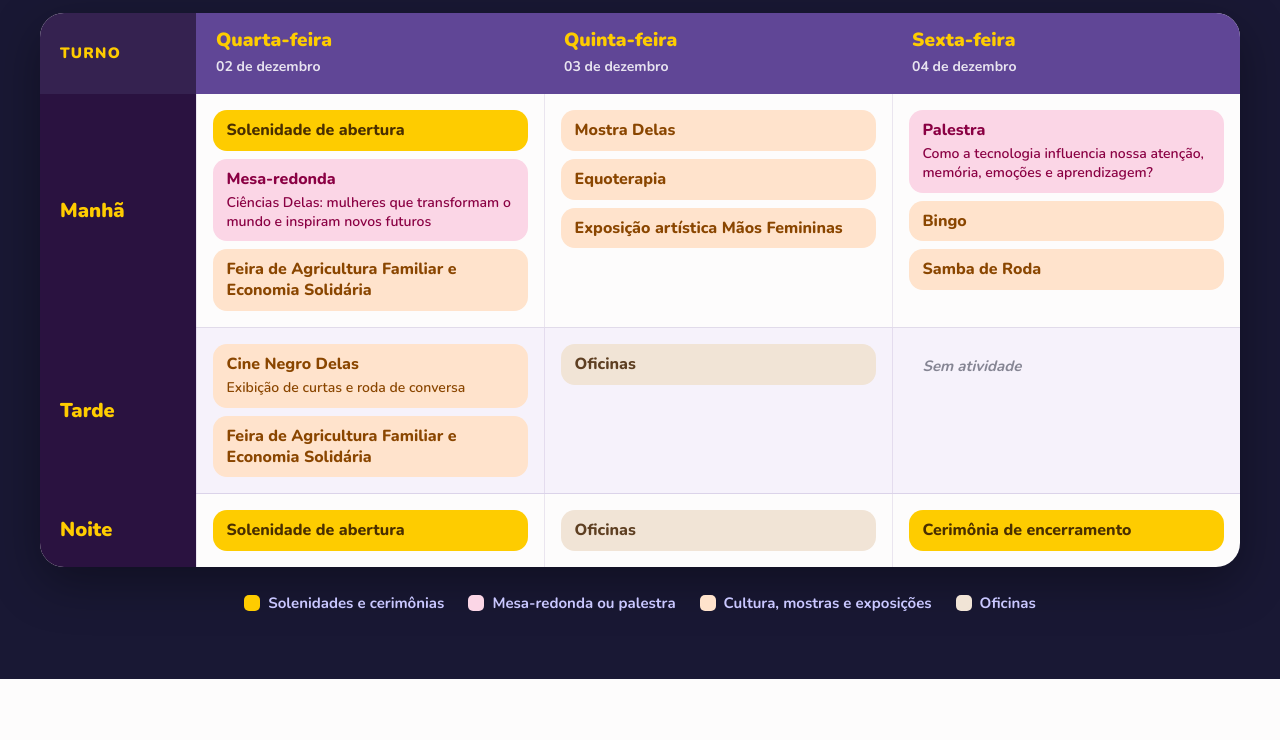
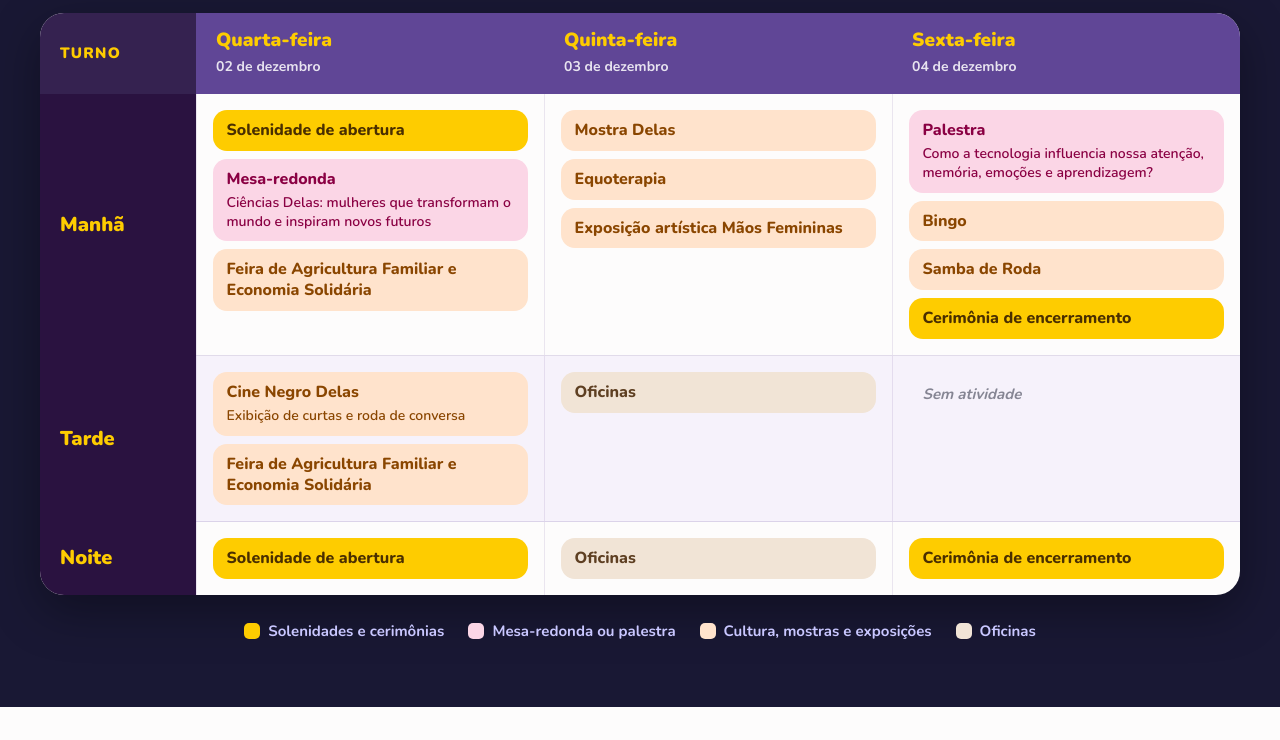
Before and after one commit to narastrappa/snct2026if, a plain HTML site: page index.html in a window 1280 px wide. Shown: the part 7298-8038 px from the top of the page. Drawn offline with nearby package versions, Linux system fonts and the light colour scheme.

Commit message:
Inclui cerimônia de encerramento na manhã de sexta
Co-Authored-By: Claude Sonnet 5.5 <noreply@anthropic.com>
Claude-Session: https://claude.ai/code/session_01RJKJPfS5NCNFbWYynUWwK7

```diff
--- a/index.html
+++ b/index.html
@@ -1242,7 +1242,7 @@
                 <th scope="row"><span class="prog-turno">Manhã</span></th>
                 <td data-dia="Qua 02/12"><span class="ev ev-solenidade">Solenidade de abertura</span><span class="ev ev-mesa">Mesa-redonda<small>Ciências Delas: mulheres que transformam o mundo e inspiram novos futuros</small></span><span class="ev ev-arte">Feira de Agricultura Familiar e Economia Solidária</span></td>
                 <td data-dia="Qui 03/12"><span class="ev ev-arte">Mostra Delas</span><span class="ev ev-arte">Equoterapia</span><span class="ev ev-arte">Exposição artística Mãos Femininas</span></td>
-                <td data-dia="Sex 04/12"><span class="ev ev-mesa">Palestra<small>Como a tecnologia influencia nossa atenção, memória, emoções e aprendizagem?</small></span><span class="ev ev-arte">Bingo</span><span class="ev ev-arte">Samba de Roda</span></td>
+                <td data-dia="Sex 04/12"><span class="ev ev-mesa">Palestra<small>Como a tecnologia influencia nossa atenção, memória, emoções e aprendizagem?</small></span><span class="ev ev-arte">Bingo</span><span class="ev ev-arte">Samba de Roda</span><span class="ev ev-solenidade">Cerimônia de encerramento</span></td>
               </tr>
               <tr>
                 <th scope="row"><span class="prog-turno">Tarde</span></th>
```
